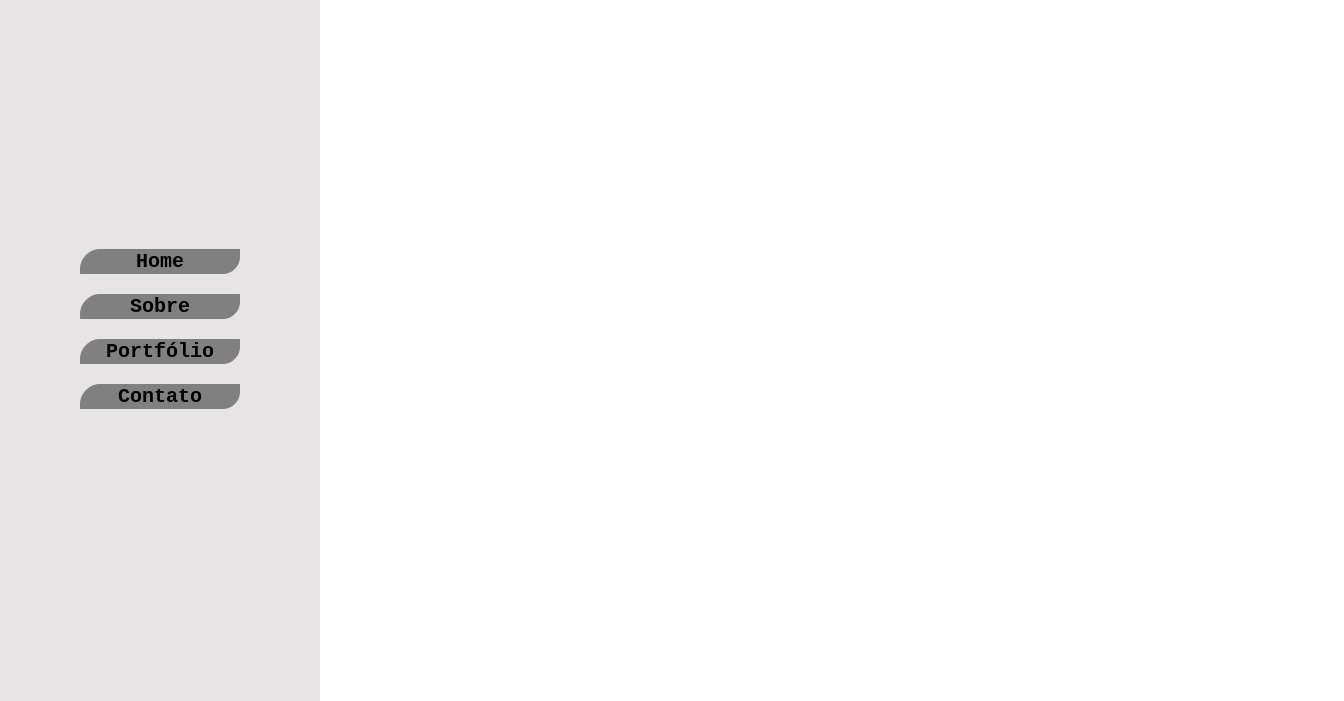
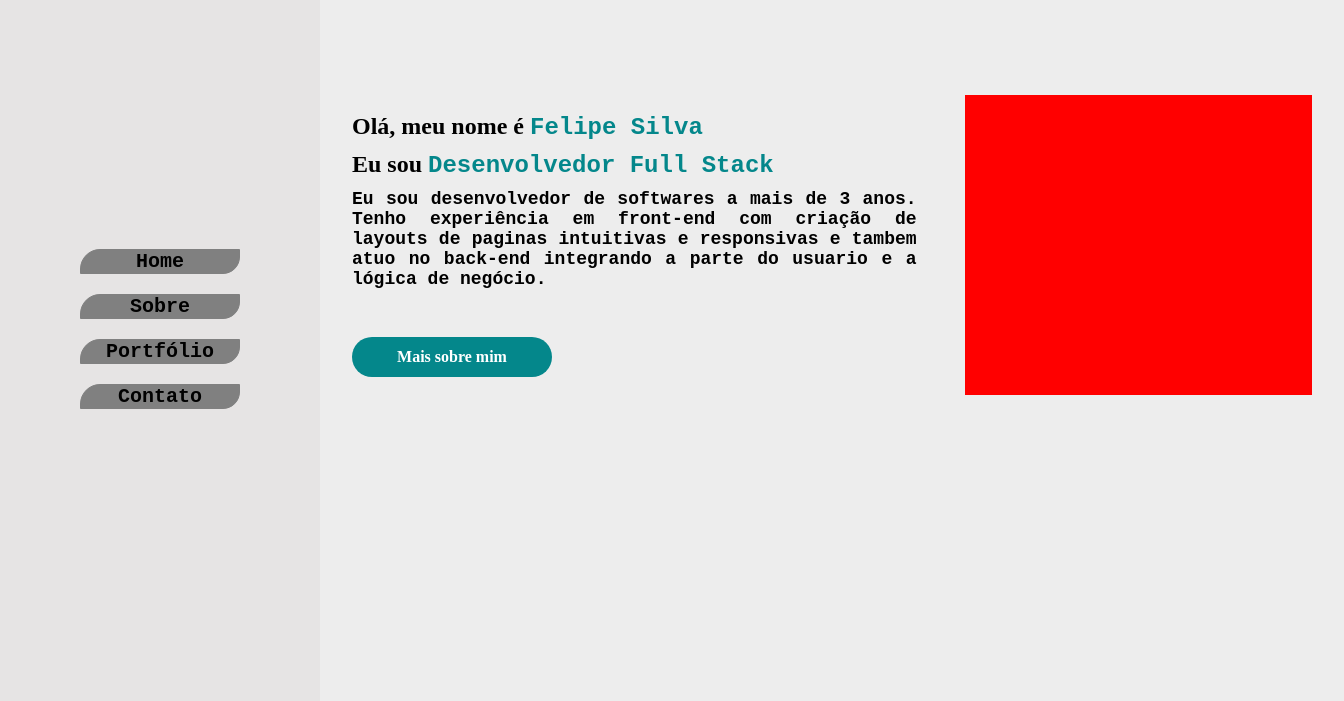
Before and after one commit to felipertec/portfolio, a plain HTML site: page index.html in a window 1280 px wide. Shown: the part 99-800 px from the top of the page, 1344 px wide, since content can reach past the window. Drawn offline with Linux system fonts and the light colour scheme.

Commit message:
Inserindo a primeir pagina home porem ainda falta alguns ajustes

```diff
--- a/css/style.css
+++ b/css/style.css
@@ -2,6 +2,16 @@
     margin: 0;
     padding: 0;
     box-sizing: border-box;
+}
+
+:root{
+    --main-txt-color: rgb(4, 135, 139);
+    --main-btn-bg-color: rgb(4, 135, 139);
+    --main-btn-txt-color: #FFF;
+}
+
+body{
+    background: rgba(214, 214, 214, 0.416);
 }
 
 header{
@@ -52,11 +62,10 @@ header{
 .content{
     display: flex;
     flex-direction: column;
-    width: 100%;
+    width: 80%;
     height: 100%;
     color: #000;
-    background-color: rgb(151, 17, 17);
-    /* margin-left: 20rem; */
+    margin-left: 20rem;
 }
 
 .actions{
@@ -82,4 +91,77 @@ header{
     background: #000;
     border-radius: 50%;
     margin: .5rem 1rem 0 0;
+    cursor: pointer;
 }
+
+.menu_actions :active{
+    transform: scale(1.25, 1.25);
+}
+
+
+.content-home{
+    width: 100%;
+    height: 400px;
+    display: flex;
+    flex-direction: row;
+    justify-content: space-between;
+    align-items: center;
+    margin-top: 3rem;
+}
+
+.content-text{
+    width: 65%;
+    margin-left: 2rem;
+    margin-right: 3rem;
+}
+
+.content-text > p{
+    font-family: monospace;
+    font-size: 18px;
+    font-weight: 600;
+    text-align: justify;
+}
+
+.content-text > h2{
+    margin-bottom: 10px;
+}
+
+.content-text > h1{
+    margin-bottom: 10px;
+}
+
+.name{
+    font-family: 'Courier New', Courier, monospace;
+    color: var(--main-txt-color)
+}
+
+.profision{
+    font-family: 'Courier New', Courier, monospace;
+    color: var(--main-txt-color)
+}
+
+
+.content-image{
+    background-color: red;
+    width: 40%;
+    height: 300px;
+    margin-right: 2rem;
+}
+
+.bord-image{
+    width: 100%;
+    height: 100px;
+}
+
+.btn-about{
+    display: flex;
+    justify-content: center;
+    align-items: center;
+    background-color: var(--main-btn-bg-color);
+    color: var(--main-btn-txt-color);
+    width: 200px;
+    height: 40px;
+    border-radius: 20px 20px 20px 20px;
+    margin-top: 3rem;
+    font-weight: 600;
+}
--- a/index.html
+++ b/index.html
@@ -28,8 +28,32 @@
                 <li class="item_actions">F</li>
             </ul>
         </div>
+
+        <section class="content-home">
+            <div class="content-text">
+                <h2>Olá, meu nome é <span class="name">Felipe Silva</span></h2>
+                <h1>Eu sou <span class="profision">Desenvolvedor Full Stack</span></h1>
+                <p>
+                   Eu sou desenvolvedor de softwares a mais de 3 anos.
+                   Tenho experiência em front-end com criação de layouts de paginas intuitivas e responsivas e tambem atuo no back-end integrando a
+                   parte do usuario e a lógica de negócio.
+                </p>
+
+                <div class="btn-about">
+                    <p>Mais sobre mim</p>
+                </div>
+            </div>
+
+            <div class="content-image">
+                <div class="bord-image">
+                    <img class="image-profile" src="" alt="">
+                </div>
+            </div>
+        </section>
+
+
     </main>
 
-    <script src="app.js"></script>
+    <script src="js/app.js"></script>
 </body>
 </html>
```
Also changed, not shown: js/app.js (added).
